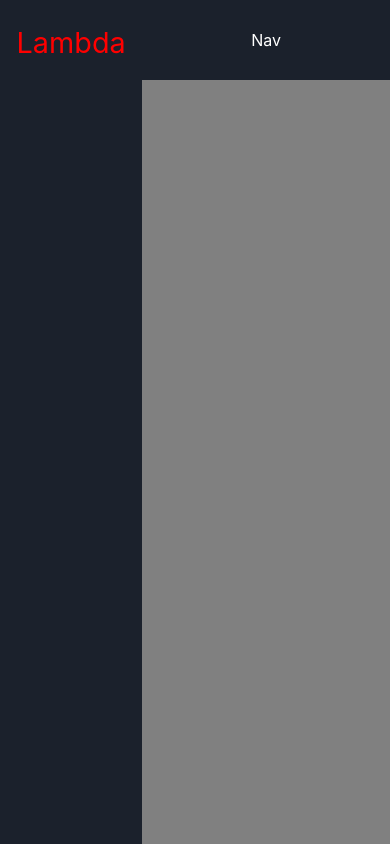
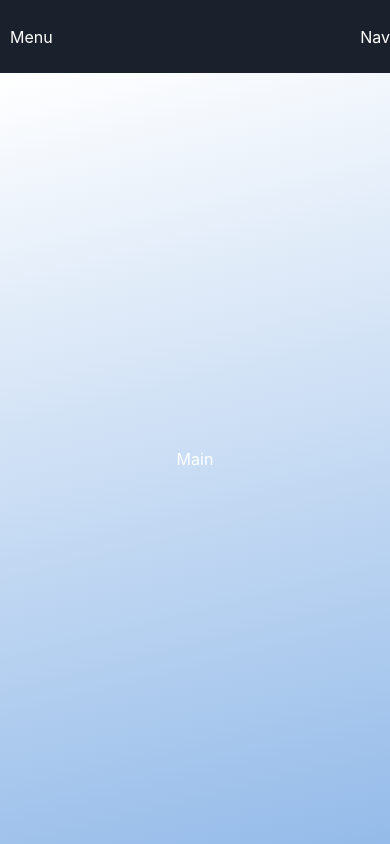
Before and after one commit to TL-Dashboard/frontend, a React (Create React App) app: page / in a window 390 px wide. Built offline with nearby package versions, Linux system fonts and the light colour scheme.

Commit message:
Adjust menu/nav for mobile

```diff
--- a/src/App.js
+++ b/src/App.js
@@ -1,22 +1,37 @@
-import React from 'react';
-import Sidebar from './components/Sidebar/Sidebar.js'
-import Navbar from './components/Navbar/Navbar.js'
-
-import styled from 'styled-components'
+import React from "react";
+import Sidebar from "./components/Sidebar/Sidebar.js";
+import Navbar from "./components/Navbar/Navbar.js";
+import Main from "./components/Main/Main.js";
+import styled from "styled-components";
 
 const Appwrap = styled.div`
-  background-color: gray;
-  height: 100%;
-  width: 100%;
+  height: 100vh;
+  width: 100vw;
   display: flex;
-`
+  .sidebar {
+    @media screen and (max-width: 636px) {
+      display: none;
+    }
+  }
+  .main {
+    display: flex;
+    flex-direction: column;
+    justify-content: center;
+    height: 100%;
+    width: 100%;
+  }
+`;
 
 function App() {
   return (
     <Appwrap>
-      <Sidebar/>
-      <Navbar />
-
+      <div className="sidebar">
+        <Sidebar />
+      </div>
+      <div className="main">
+        <Navbar />
+        <Main />
+      </div>
     </Appwrap>
   );
 }
--- /dev/null
+++ b/src/components/Main/Main.js
@@ -0,0 +1,28 @@
+import React from "react";
+import styled from "styled-components";
+
+const MainWrap = styled.div`
+  display: flex;
+  flex-direction: column;
+  align-items: center;
+  justify-content: center;
+  width: 100%;
+  height: 100%;
+  background: rgb(255, 255, 255);
+  background: linear-gradient(
+    166deg,
+    rgba(255, 255, 255, 1) 0%,
+    rgba(148, 187, 233, 1) 100%
+  );
+  color: white;
+`;
+
+const Main = () => {
+  return (
+    <MainWrap>
+      <div className="logo">Main</div>
+    </MainWrap>
+  );
+};
+
+export default Main;
--- a/src/components/Navbar/Navbar.js
+++ b/src/components/Navbar/Navbar.js
@@ -1,22 +1,29 @@
-import React from 'react'
-import styled from 'styled-components'
+import React from "react";
+import styled from "styled-components";
 
 const NavbarWrap = styled.div`
   display: flex;
   align-items: center;
-    justify-content: center;
-    width: 100vw;
+  justify-content: space-between;
+  width: 100%;
   height: 80px;
-    background-color: #1B212C;
+  background-color: #1b212c;
   color: white;
-`
+  .menu {
+    margin: 0 10px;
+    @media screen and (min-width: 636px) {
+      display: none;
+    }
+  }
+`;
 
 const Navbar = () => {
   return (
     <NavbarWrap>
+      <div className="menu">Menu</div>
       <div>Nav</div>
     </NavbarWrap>
-    )
-}
+  );
+};
 
-export default Navbar
+export default Navbar;
--- a/src/components/Sidebar/Sidebar.js
+++ b/src/components/Sidebar/Sidebar.js
@@ -1,5 +1,5 @@
-import React from 'react'
-import styled from 'styled-components'
+import React from "react";
+import styled from "styled-components";
 
 const SidebarWrap = styled.div`
   display: flex;
@@ -7,21 +7,21 @@ const SidebarWrap = styled.div`
   align-items: center;
   width: 224px;
   height: 100vh;
-    background-color: #1B212C;
+  background-color: #1b212c;
   color: white;
-    .logo{
+  .logo {
     color: red;
     font-size: 1.8rem;
     margin-top: 25px;
   }
-`
+`;
 
 const Sidebar = () => {
   return (
     <SidebarWrap>
-            <div className='logo'>Lambda</div>
+      <div className="logo">Lambda</div>
     </SidebarWrap>
-    )
-}
+  );
+};
 
-export default Sidebar
+export default Sidebar;
```
Lines whose indentation alone changed are shown as unchanged.
